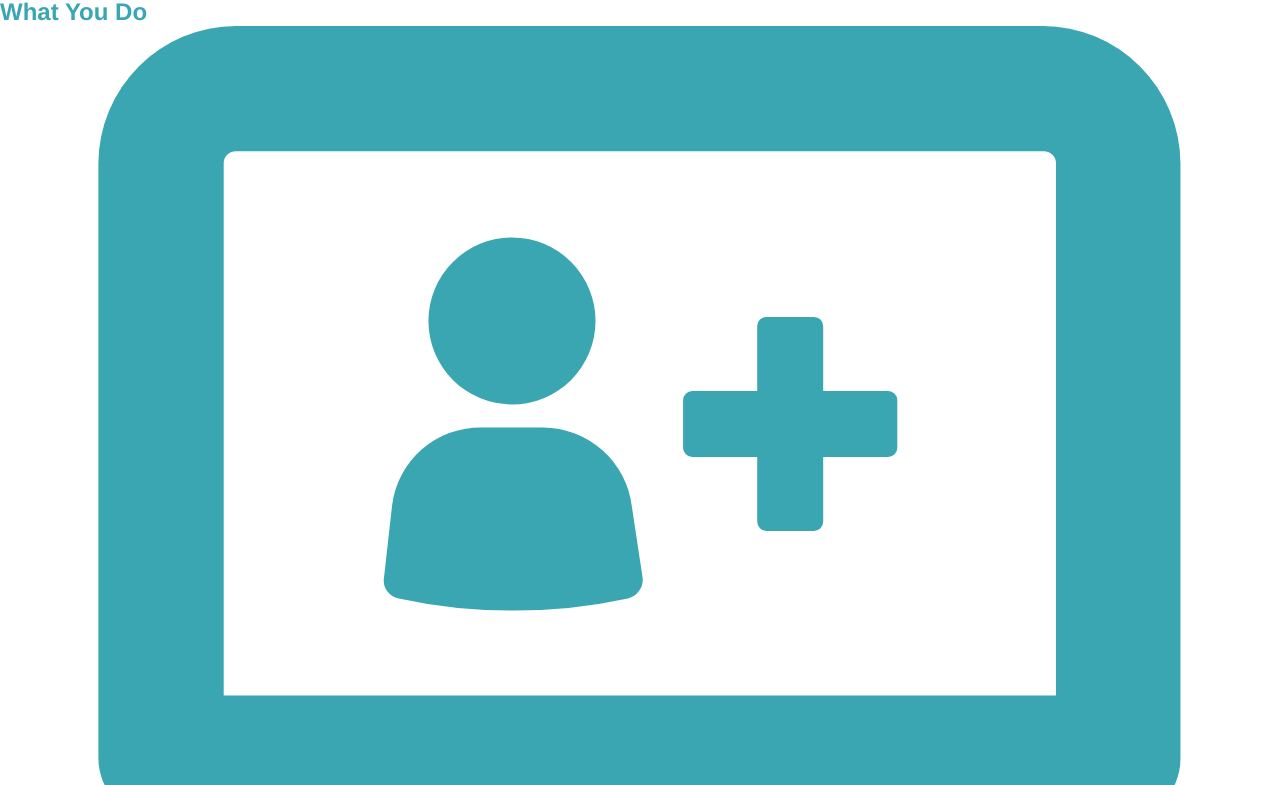
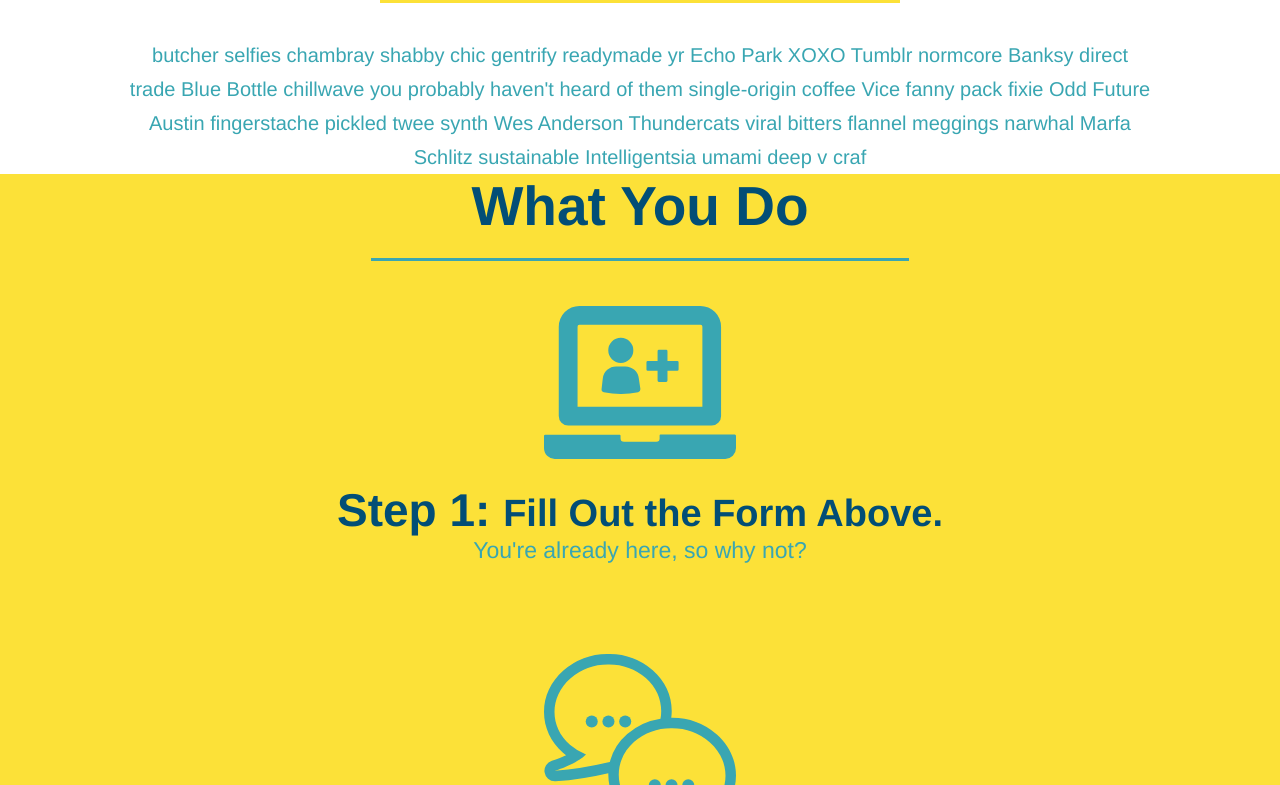
Before and after one commit to tbreazier/run-buddy, a plain HTML site: page index.html in a window 1280 px wide. Shown: the part 766-1551 px from the top of the page. Drawn offline with Linux system fonts and the light colour scheme; files whose address does not match are found by name.

Commit message:
completed what we and you do sections

```diff
--- a/assets/css/style.css
+++ b/assets/css/style.css
@@ -86,16 +86,16 @@ footer a{
     right: 140px;
   }
 
-  .hero-form h3{
+.hero-form h3{
     font-size: 24px;
     margin: 0;
   }
 
-  .hero-form p {
+.hero-form p {
     margin: 5px 0 15px 0;
   }
 
-  .form-input {
+.form-input {
     border: 1px solid #024e76;
     display: block;
     padding: 7px 15px;
@@ -105,11 +105,11 @@ footer a{
     margin-bottom: 15px;
   }
 
-  .hero-form label {
+.hero-form label {
       margin: 0 5px;
   }
 
-  .hero-form button {
+.hero-form button {
     color: #fce138;
     background-color: #024e76;
     border: none;
@@ -117,3 +117,61 @@ footer a{
     font-size: 16px;
   }
 /* Hero Style End */
+
+.intro {
+    text-align: center;
+}
+
+.intro p {
+    line-height: 1.7;
+    color: #39a6b2;
+    width: 80%;
+    font-size: 20px;
+    margin: 0 auto;
+}
+
+.steps{
+    text-align: center;
+    background: #fce138;
+}
+
+.section-title {
+    font-size: 55px;
+    color: #024e76;
+    margin-bottom: 35px;
+    padding: 0 100px 20px 100px;
+    display: inline-block;
+    border-bottom: 3px solid;
+  }
+
+.primary-border {
+    border-color: #fce138;
+  }
+
+.secondary-border {
+    border-color: #39a6b2;
+  }
+
+.steps div{
+    margin-bottom: 80px;
+}
+
+.steps img{
+    width: 15%;
+    margin: 10px 0;
+}
+
+.steps h3{
+    color: #024e76;
+    font-size: 46px;
+    margin-top: 10px;
+}
+
+.steps p{
+    color: #39a6b2;
+    font-size: 23px;
+}
+
+.steps span {
+    font-size: 38px;
+}
--- a/index.html
+++ b/index.html
@@ -66,39 +66,39 @@
             </section>
 
             <!--"what we do" section-->
-            <section id="what-we-do">
-                <h2>What We Do</h2>
+            <section id="what-we-do" class="intro">
+                <h2 class="section-title primary-border">What We Do</h2>
                 <p>
                     butcher selfies chambray shabby chic gentrify readymade yr Echo Park XOXO Tumblr normcore Banksy direct trade Blue Bottle chillwave you probably haven't heard of them single-origin coffee Vice fanny pack fixie Odd Future Austin fingerstache pickled twee synth Wes Anderson Thundercats viral bitters flannel meggings narwhal Marfa Schlitz sustainable Intelligentsia umami deep v craf
                 </p>
             </section>
 
             <!--"what you do" section-->
-            <section id="what-you-do">
-                <h2>What You Do</h2>
+            <section id="what-you-do" class="steps">
+                <h2 class="section-title secondary-border">What You Do</h2>
 
                 <div>
                     <!--insert this img element-->
                     <img src="./assets/images/step-1.svg" alt="" />
-                    <h3>Step 1: Fill Out the Form Above.</h3>
+                    <h3>Step 1: <span>Fill Out the Form Above.</span></h3>
                     <p>You're already here, so why not?</p>
                 </div>
 
                 <div>
                     <img src="./assets/images//step-2.svg" alt="" />
-                    <h3>Step 2: Consult with One of Our Trainers</h3>
+                    <h3>Step 2: <span>Consult with One of Our Trainers</span></h3>
                     <P>Are you here to build muscle, lose weight, or just feel good?</P>
                 </div>
 
                 <div>
                     <img src="./assets/images/step-3.svg" alt="" />
-                    <h3>Step 3: Get Running.</h3>
+                    <h3>Step 3: <span>Get Running.</span></h3>
                     <p>Hit the ground running (literally) once our trainer lays out your plan</p>
                 </div>
 
                 <div>
                     <img src="./assets/images/step-4.svg" alt="" />
-                    <h3>Step 4: See Results.</h3>
+                    <h3>Step 4: <span> Results.</span></h3>
                     <p>Bi-weekly checkins with your trainer will keep you focused</p>
                 </div>
             </section>
```
